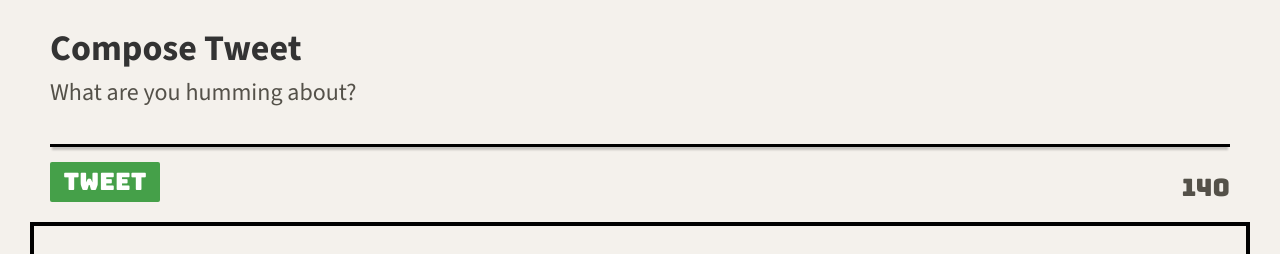
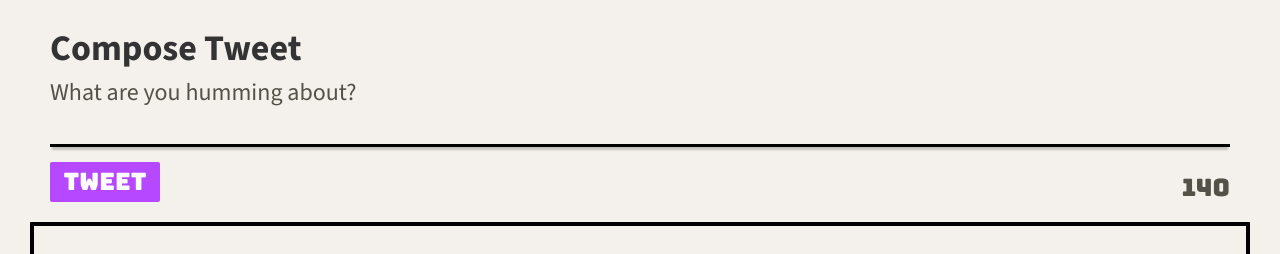
Before and after one commit to mig1991/tweeter, a website: page public/index.html in a window 1280 px wide. In both pictures the pointer is over the button "Tweet". Shown: the part 542-796 px from the top of the page. Drawn offline with nearby package versions, Linux system fonts and the light colour scheme.

Commit message:
just doing this for good measure

```diff
--- a/public/styles/new-tweet.css
+++ b/public/styles/new-tweet.css
@@ -64,7 +64,7 @@ header, .new-tweet {
 }
 
 .new-tweet button:hover {
-  background-color: #45a049;
+  background-color: #b648ff;
 }
 
 .new-tweet .counter {
```
